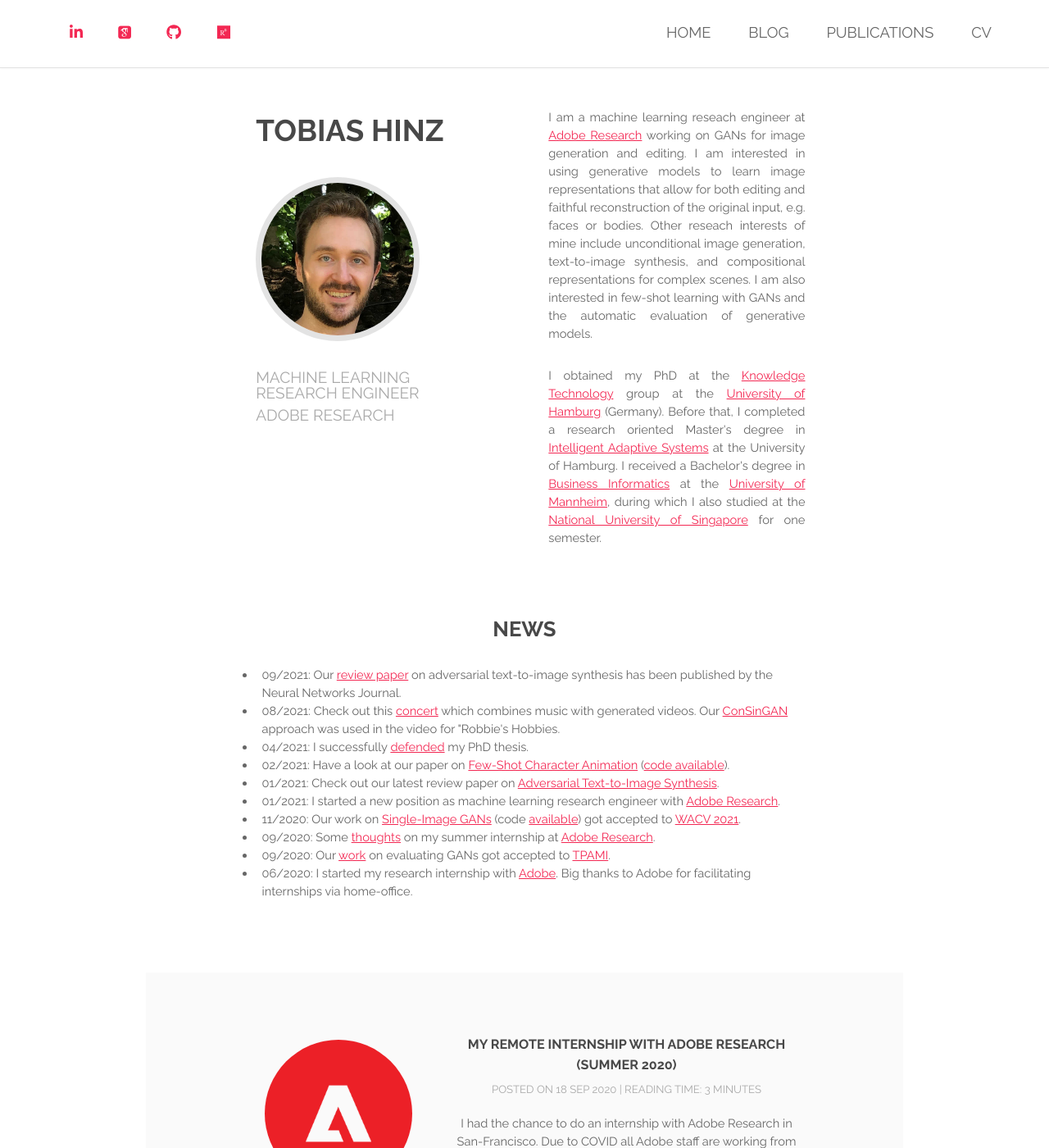
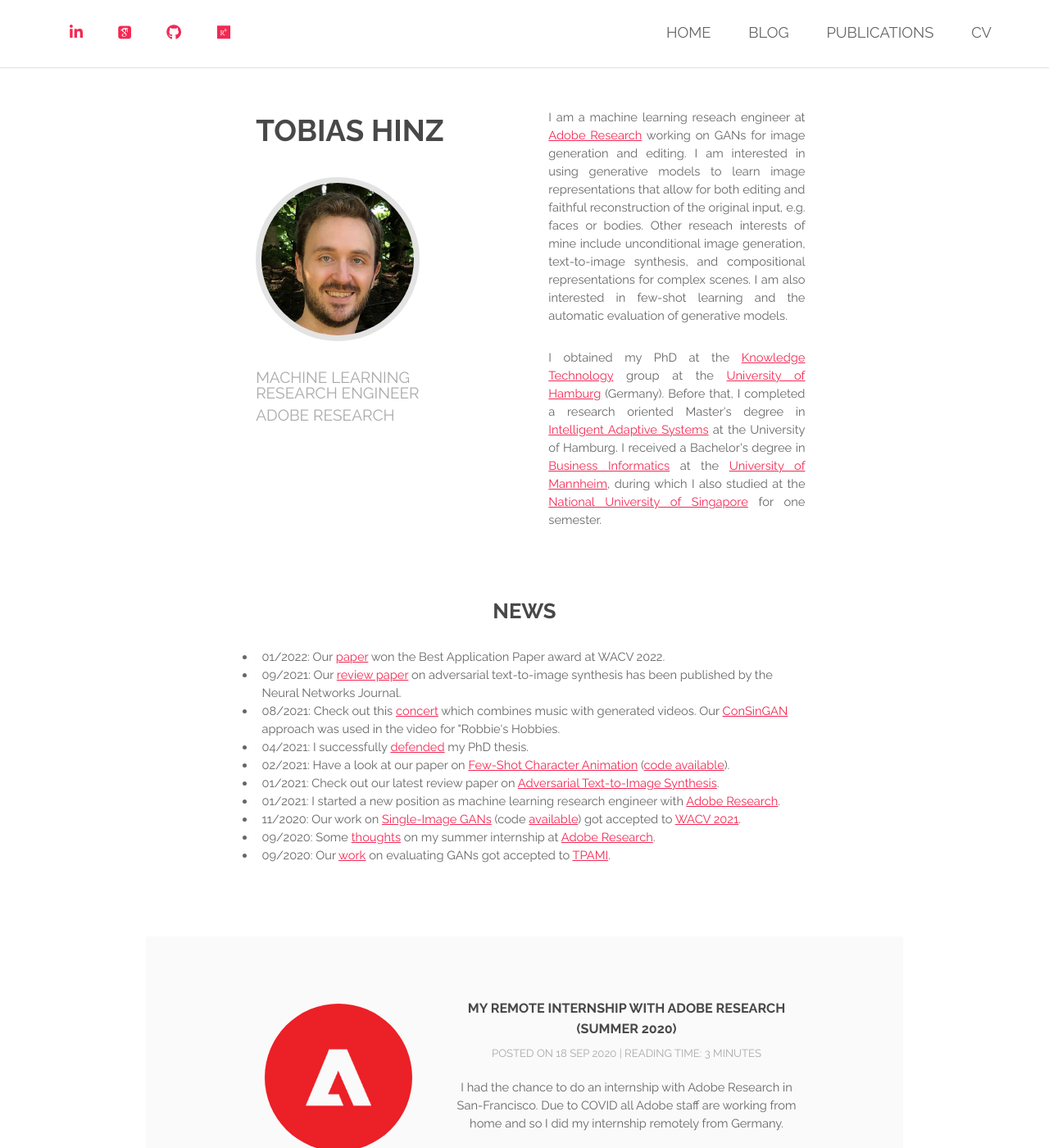
Before and after one commit to tohinz/tohinz.github.io, a Jekyll site: the page built from index.html, in a window 1280 px wide and 1400 px high. Shown: the whole window at 82% size. Built offline with Jekyll 4.4.1, drawn with Linux system fonts in a browser that asks for light colours; cached includes are drawn as plain includes; nearby versions of some CDN libraries; some web fonts are replaced.

Commit message:
Update index.html

```diff
--- a/index.html
+++ b/index.html
@@ -21,7 +21,7 @@
 				<p>I am a machine learning reseach engineer at <a href="https://research.adobe.com/research/" target="_blank">Adobe Research</a> working on GANs for image generation and editing.
 				I am interested in using generative models to learn image representations that allow for both editing and faithful reconstruction of the original input, e.g. faces or bodies.
 				Other reseach interests of mine include unconditional image generation, text-to-image synthesis, and compositional representations for complex scenes.
-				I am also interested in few-shot learning with GANs and the automatic evaluation of generative models.</p>
+				I am also interested in few-shot learning and the automatic evaluation of generative models.</p>
 				<p>I obtained my PhD at the <a href="https://www.inf.uni-hamburg.de/en/inst/ab/wtm/" target="_blank">Knowledge Technology</a> group at the <a href="https://www.uni-hamburg.de/" target="_blank">University of Hamburg</a> (Germany).
 				Before that, I completed a research oriented Master's degree in <a href="https://www.inf.uni-hamburg.de/studies/master/ias.html" target="_blank">Intelligent Adaptive Systems</a> at the University of Hamburg.
 				I received a Bachelor's degree in <a href="https://www.wim.uni-mannheim.de/en/business-informatics/" target="_blank">Business Informatics</a> at the <a href="https://www.uni-mannheim.de/" target="_blank">University of Mannheim</a>, during which I also studied at the <a href="http://nus.edu.sg/" target="_blank">National University of Singapore</a> for one semester.</p>
@@ -30,6 +30,7 @@
 
 		<h2 style="text-align: center">News</h2>
 		<ul>
+			<li>01/2022: Our <a href="https://arxiv.org/abs/2102.03141" target="_blank">paper</a> won the Best Application Paper award at WACV 2022.</li>
 			<li>09/2021: Our <a href="https://www.sciencedirect.com/science/article/pii/S0893608021002823?via%3Dihub" target="_blank">review paper</a> on adversarial text-to-image synthesis has been published by the Neural Networks Journal.</li>
 			<li>08/2021: Check out this <a href="https://www.twitch.tv/videos/1103281147" target="_blank">concert</a> which combines music with generated videos. Our <a href="https://github.com/tohinz/ConSinGAN" target="_blank">ConSinGAN</a> approach was used in the video for "Robbie's Hobbies.</li>
 			<li>04/2021: I successfully <a href="https://www.inf.uni-hamburg.de/en/inst/ab/wtm/about/news/20210428-tobias-phd-defense.html" target="_blank">defended</a> my PhD thesis.</li>
@@ -39,7 +40,6 @@
 			<li>11/2020: Our work on <a href="https://arxiv.org/abs/2003.11512" target="_blank">Single-Image GANs</a> (code <a href="https://github.com/tohinz/ConSinGAN" target="_blank">available</a>) got accepted to <a href="http://wacv2021.thecvf.com/home" target="_blank">WACV 2021</a>.</li>
 			<li>09/2020: Some <a href="/2020/09/18/adobe-internship">thoughts</a> on my summer internship at <a href="https://research.adobe.com/research/" target="_blank">Adobe Research</a>.</li>
 			<li>09/2020: Our <a href="https://ieeexplore.ieee.org/document/9184960" target="_blank">work</a> on evaluating GANs got accepted to <a href="https://www.computer.org/csdl/journal/tp" target="_blank">TPAMI</a>.</li>
-			<li>06/2020: I started my research internship with <a href="https://research.adobe.com/research/" target="_blank">Adobe</a>. Big thanks to Adobe for facilitating internships via home-office.</li>
 		</ul>
 	</div>
 </section>
```
